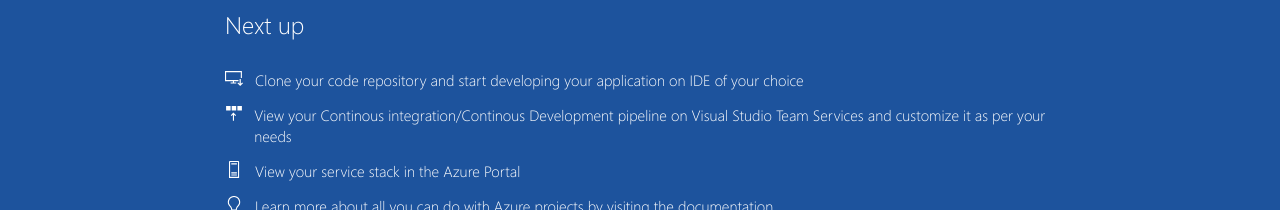
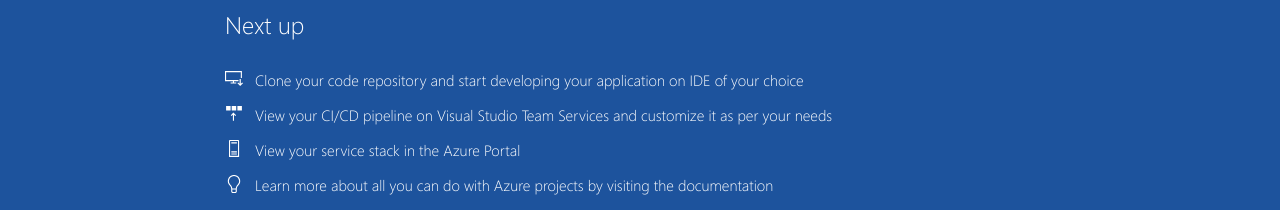
Before and after one commit to AliAbhishek/edurekaassignment2, a plain HTML site: page index.html in a window 1280 px wide. Shown: the part 608-818 px from the top of the page. Drawn offline with Linux system fonts and the light colour scheme.

Commit message:
made by hary

```diff
--- a/index.html
+++ b/index.html
@@ -35,7 +35,7 @@
                             <div class="step-icon">
                                 <img src="img/deployWhite.svg">
                             </div>
-                            <div class="step-text"><a href="https://go.microsoft.com/fwlink/?linkid=862410">View your Continous integration/Continous Development pipeline on Visual Studio Team Services and customize it as per your needs</a></div>
+                            <div class="step-text"><a href="https://go.microsoft.com/fwlink/?linkid=862410">View your CI/CD pipeline on Visual Studio Team Services and customize it as per your needs</a></div>
                         </div>
                         <div class="step">
                             <div class="step-icon">
```
